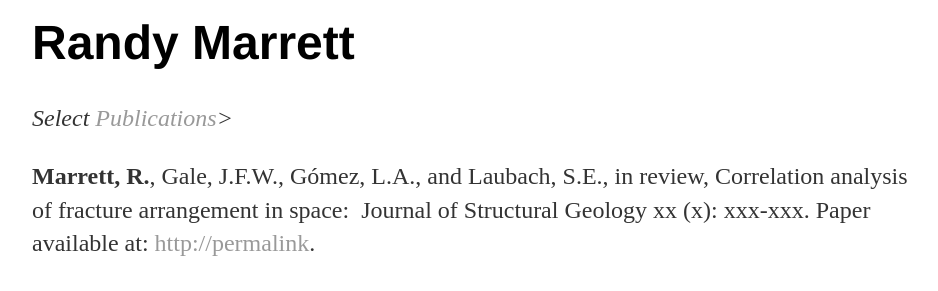
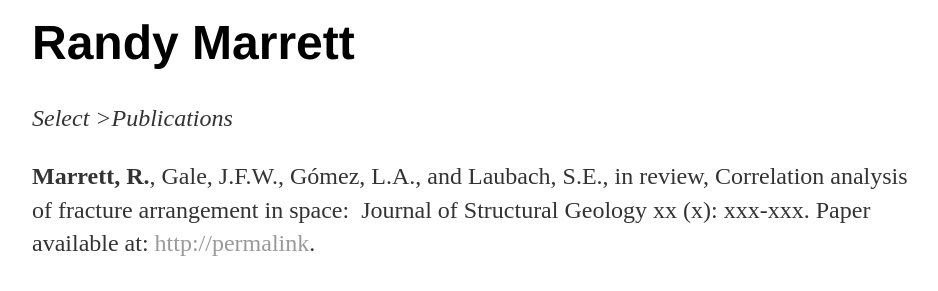
Before and after one commit to marrett/github.io, a Jekyll site: the page built from cv/index.html, in a window 1280 px wide. Shown: the part 129-420 px from the top of the page, without its empty margins (160-1098 px from the left). Built offline with Jekyll 4.4.1, drawn with Linux system fonts in a browser that asks for light colours.

```diff
--- a/cv/index.html
+++ b/cv/index.html
@@ -7,7 +7,7 @@ title: CV of Randy Marrett
 		<a href="#" class="download" title="Download CV as PDF">Download CV</a>
 					<h1>Randy Marrett</h1>
 
-					<p><em>Select <a href="https://scholar.google.com/citations?user=CDDECDAAAAAJ">Publications</a>></em></p>
+					<p><em>Select <a href="https://scholar.google.com/citations?user=CDDECDAAAAAJ"></a>>Publications</em></p>
 
 					<p><strong>Marrett, R.</strong>, Gale, J.F.W., Gómez, L.A., and Laubach, S.E., in review, Correlation analysis of fracture arrangement in space: Journal of Structural Geology xx (x): xxx-xxx. Paper available at: <a href="#">http://permalink</a>.
 
```
